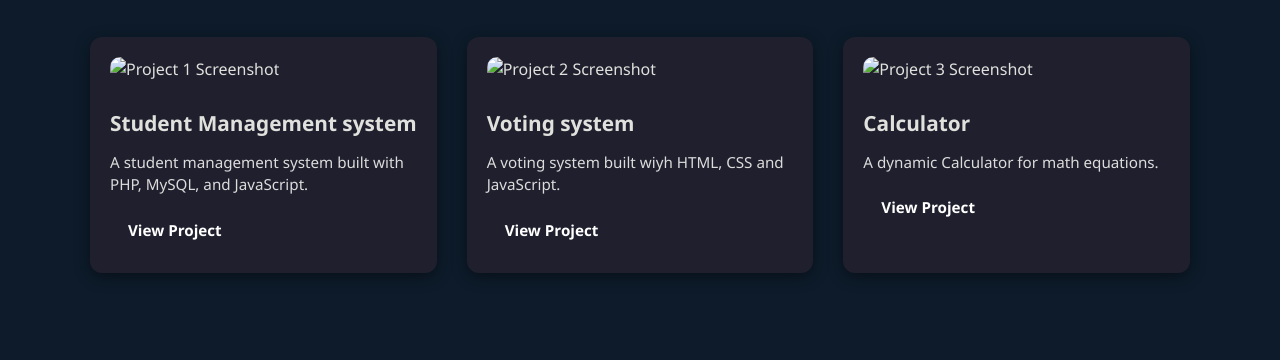
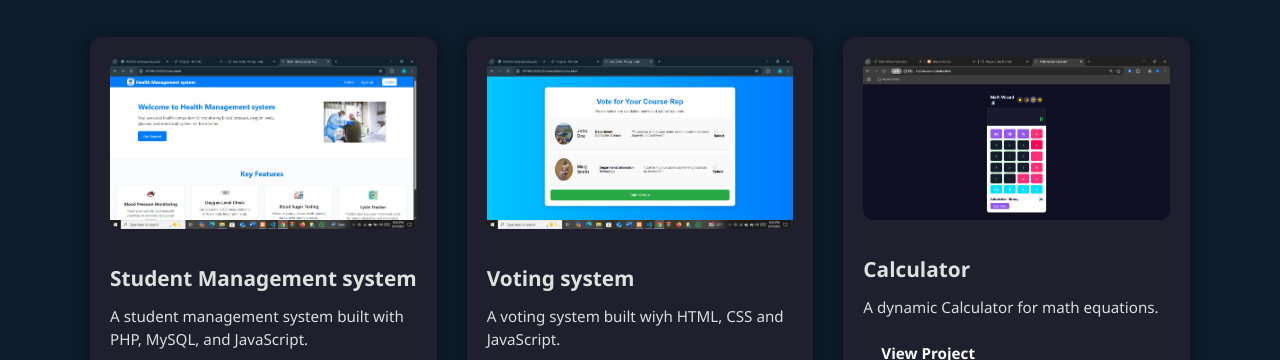
Before and after one commit to samuelsolesi37-ai/My-Portfolio-3, a plain HTML site: page projects.html in a window 1280 px wide. Shown: the part 247-607 px from the top of the page. Drawn offline with Linux system fonts and the light colour scheme.

Commit message:
Update projects.html

```diff
--- a/projects.html
+++ b/projects.html
@@ -26,7 +26,7 @@
     <div class="projects-grid">
       <!-- Card 1 -->
       <div class="project-card">
-        <img src="./images/health.png" alt="Project 1 Screenshot">
+        <img src="/health.png" alt="Project 1 Screenshot">
         <h3>Student Management system</h3>
         <p>A student management system built with PHP, MySQL, and JavaScript.</p>
         <a href="http://127.0.0.1:5503/index.html" class="btn">View Project</a>
@@ -34,7 +34,7 @@
 
       <!-- Card 2 -->
       <div class="project-card">
-        <img src="./images/voting system.png" alt="Project 2 Screenshot">
+        <img src="/voting system.png" alt="Project 2 Screenshot">
         <h3>Voting system</h3>
         <p>A voting system built wiyh HTML, CSS and JavaScript.</p>
         <a href="http://127.0.0.1:5502/Frontend/html/vote.html" class="btn">View Project</a>
@@ -42,7 +42,7 @@
 
       <!-- Card 3 -->
       <div class="project-card">
-        <img src="./images/Calculator.png" alt="Project 3 Screenshot">
+        <img src="/Calculator.png" alt="Project 3 Screenshot">
         <h3>Calculator</h3>
         <p>A dynamic Calculator for math equations.</p>
         <a href="https://github.com/yourusername/school-website" class="btn">View Project</a>
```
